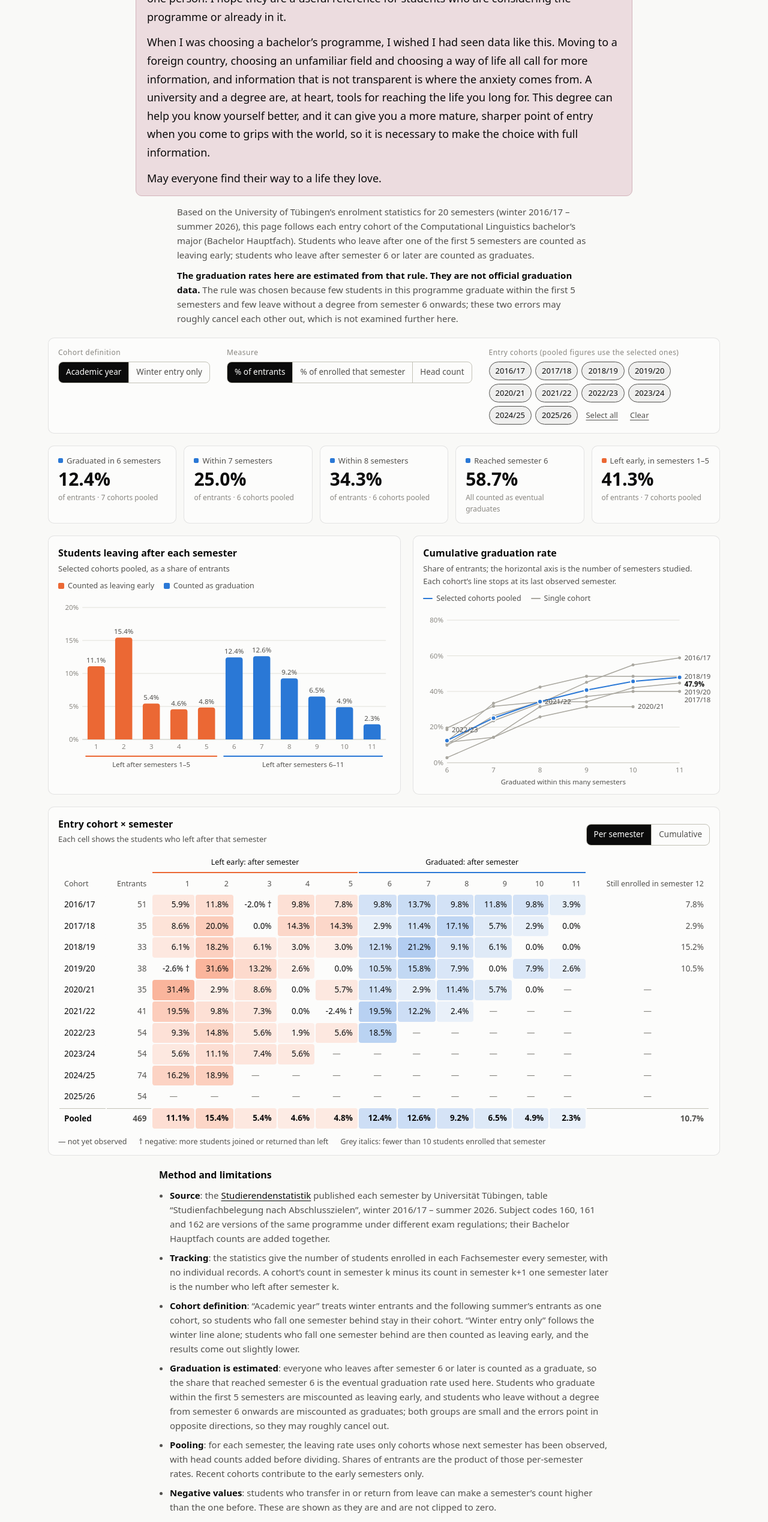
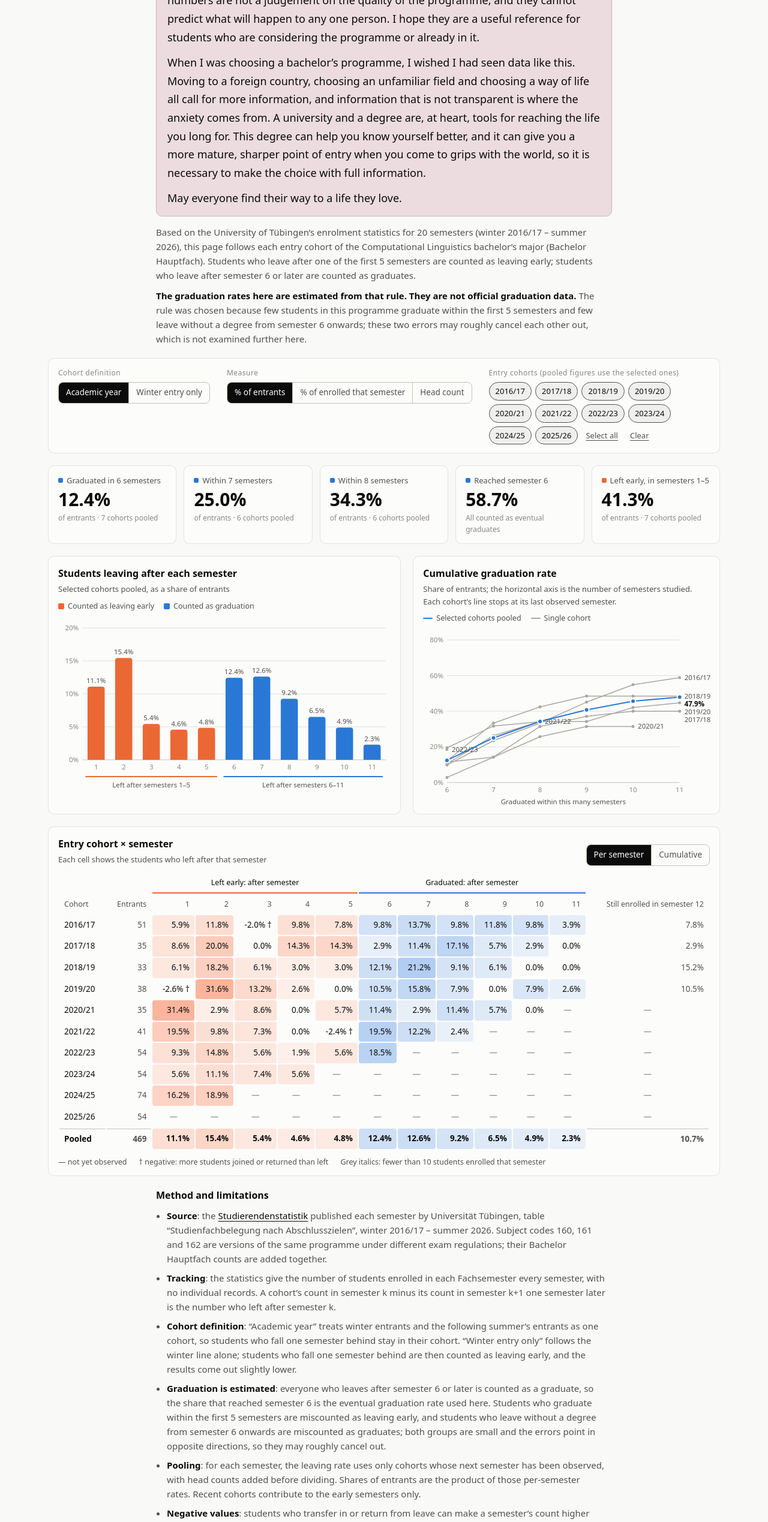
Before and after one commit to wooweeiao/cl-ba-graduation, a plain HTML site: page docs/index.html in a window 1280 px wide. Shown: the part 240-2778 px from the top of the page at 60% size. Drawn offline with Linux system fonts and the light colour scheme.

Commit message:
Give the text column one width
Co-Authored-By: Claude Fable 5.2 <noreply@anthropic.com>

```diff
--- a/docs/index.html
+++ b/docs/index.html
@@ -136,8 +136,8 @@ tr.pool th, tr.pool td.n { border-top: 1px solid var(--axis); border-radius: 0;
 footer { font-size: 12.5px; color: var(--muted); }
 
 /* text blocks sit in a centred column; the text inside stays left-aligned */
-header h1, header p, header .about { max-width: 46em; margin-left: auto; margin-right: auto; }
-.notes, footer { width: 100%; max-width: 50em; margin-left: auto; margin-right: auto; }
+header h1, header p, header .about { max-width: 760px; margin-left: auto; margin-right: auto; }
+.notes, footer { width: 100%; max-width: 760px; margin-left: auto; margin-right: auto; }
 
 @media (max-width: 860px) {
   .grid2 { grid-template-columns: minmax(0, 1fr); }
```
Also changed, not shown: site/index.html (+2 -2 lines).
